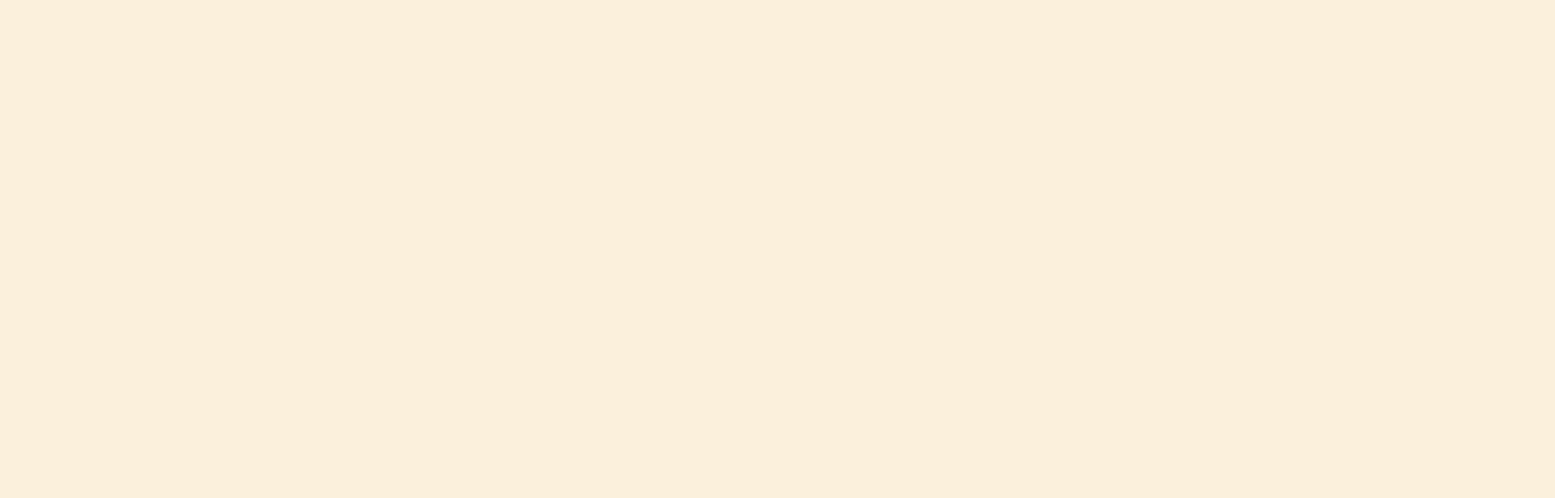
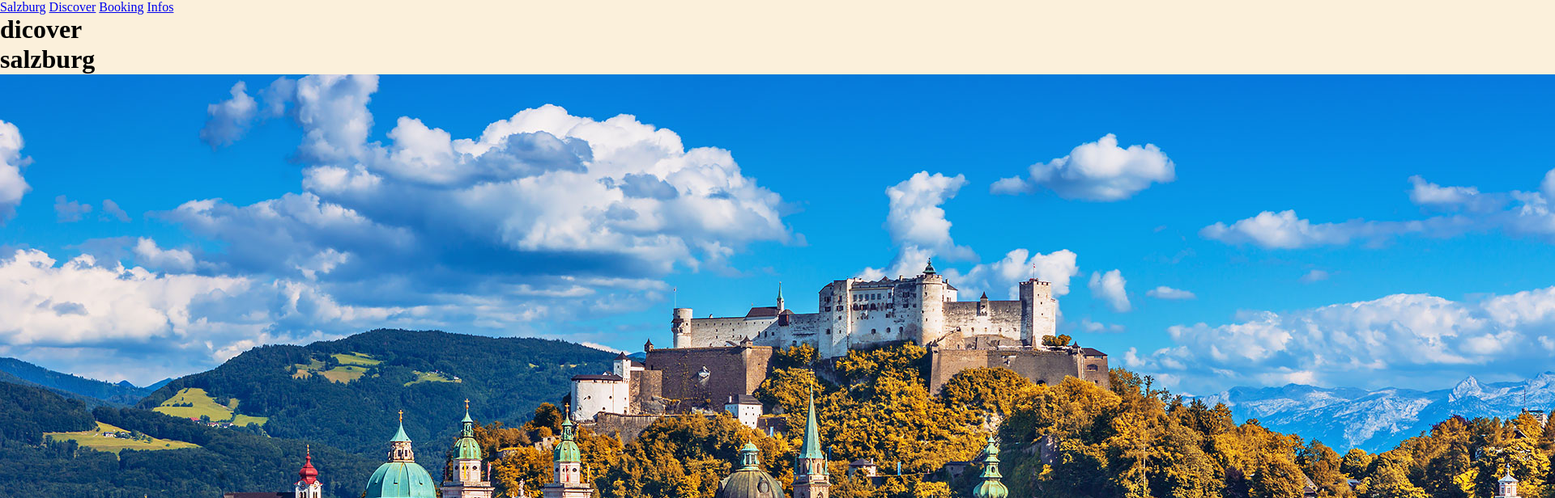
Before and after one commit to Pascal1494/quizz, a plain HTML site: page design assymetrique/index.html in a window 1280 px wide. Shown: the top 616 px of the page at 81% size, 1920 px wide, since content can reach past the window. Drawn offline with Linux system fonts and the light colour scheme.

Commit message:
add folder

```diff
--- a/design assymetrique/index.html
+++ b/design assymetrique/index.html
@@ -13,6 +13,20 @@
     <link rel="stylesheet" href="style.css" />
   </head>
   <body>
+    <div class="container">
+      <nav>
+        <a href="#">Salzburg</a>
+        <a href="#">Discover</a>
+        <a href="#">Booking</a>
+        <a href="#">Infos</a>
+      </nav>
+      <div class="home">
+        <h1>
+          <span>dicover <br> salzburg</span>
+        </h1>
+        <img src="ressources/salzburg-img.jpg" alt="" srcset="">
+      </div>
+    </div>
 
     </div>
   </body>
```
Also changed, not shown: design assymetrique/ressources/salzburg-img.jpg (added).
